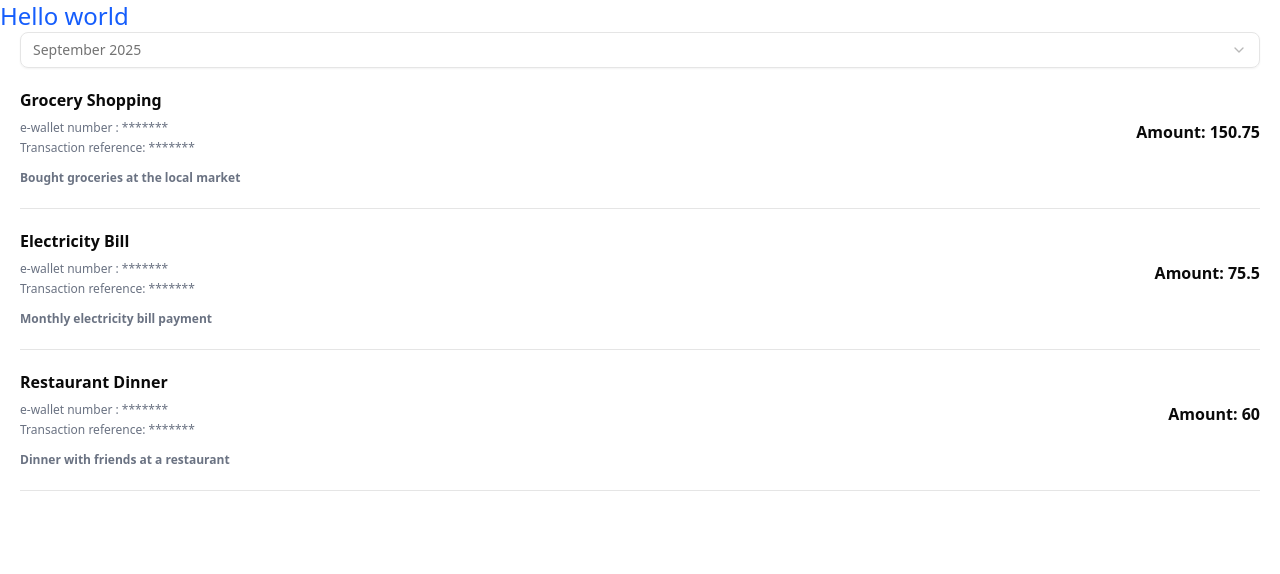
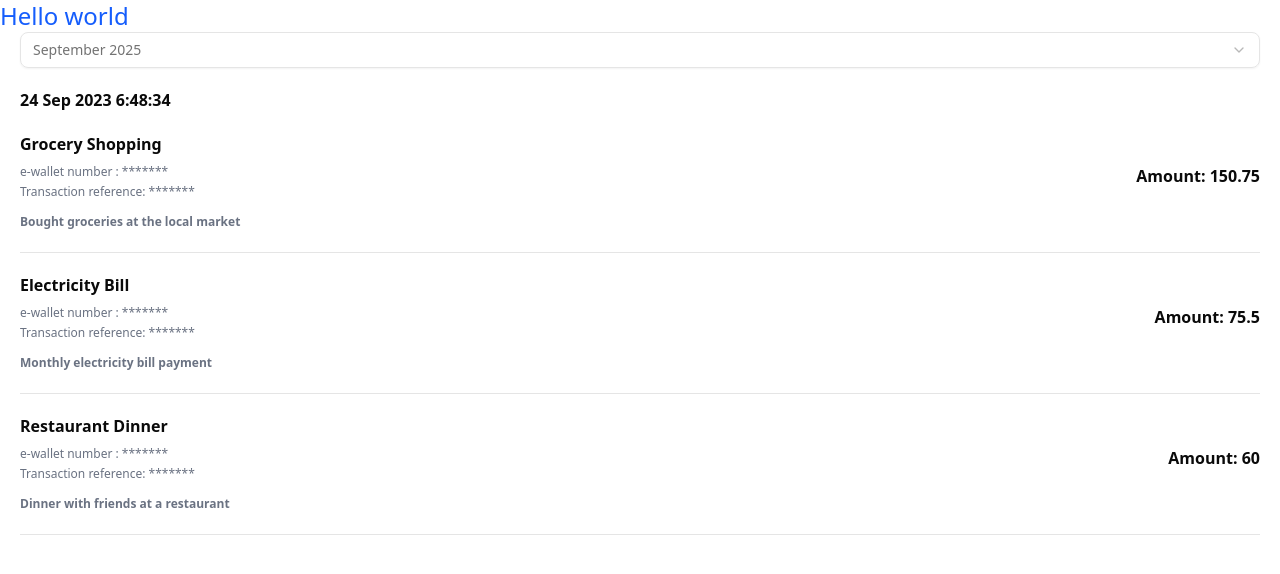
Before and after one commit to one-project-one-month/user-banking-app-frontend, a React (Vite) app: page /transactions/1 in a window 1280 px wide. Shown: the top 574 px of the page. Built offline with nearby package versions, Linux system fonts and the light colour scheme.

Commit message:
fix(transactions): show time in transaction list

```diff
--- a/src/features/transactions/components/TransactionList.tsx
+++ b/src/features/transactions/components/TransactionList.tsx
@@ -6,6 +6,8 @@ interface TransactionListProps {
 
 const TransactionList = ({transactions}: TransactionListProps) => {
   return (
+    <div className="mt-5">
+      <time dateTime="2023-09-24T06:48:34" className="font-semibold">24 Sep 2023 6:48:34</time>
       <ul className="flex flex-col">
         {
           transactions.map(transaction => <li key={transaction.id} className="border-b py-5">
@@ -23,6 +25,7 @@ const TransactionList = ({transactions}: TransactionListProps) => {
           </li>)
         }
       </ul>
+    </div>
   )
 }
 
```
Lines whose indentation alone changed are shown as unchanged.
